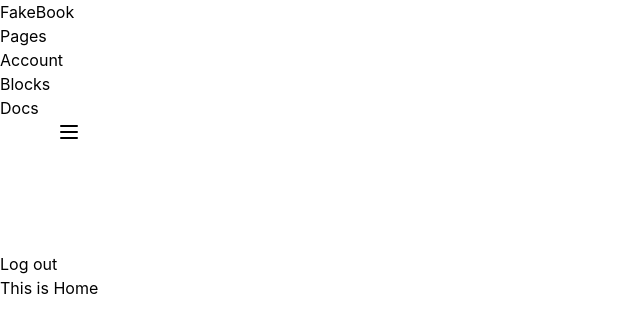
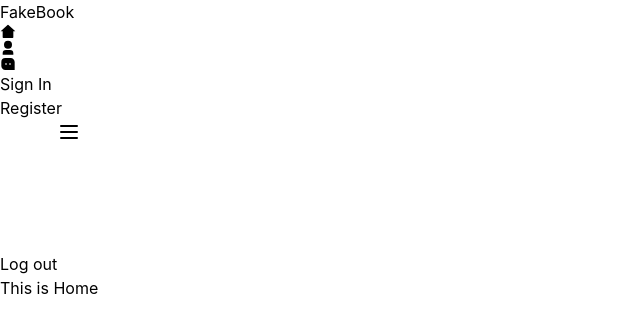
Before and after one commit to tahdiislam/fakebook, a React (Vite) app: page / in a window 1280 px wide. Shown: the top 332 px of the page, without its empty margins (0-640 px from the left). Built offline with nearby package versions, Linux system fonts and the light colour scheme; what @material-tailwind/react would draw is missing.

Commit message:
customize navbar

```diff
--- a/src/Shared/Header.jsx
+++ b/src/Shared/Header.jsx
@@ -7,6 +7,7 @@ import {
     IconButton,
 } from "@material-tailwind/react";
 import { Link } from "react-router-dom";
+import { RiHome2Fill, RiMessage3Fill, RiUser3Fill } from "react-icons/ri";
 
 function Header() {
     const [openNav, setOpenNav] = useState(false);
@@ -26,8 +27,8 @@ function Header() {
                 color="blue-gray"
                 className="p-1 font-normal"
             >
-                <Link to="/" className="flex items-center">
-                    Pages
+                <Link to="/" className="flex items-center text-2xl hover:text-blue-500">
+                    <RiHome2Fill/>
                 </Link>
             </Typography>
             <Typography
@@ -36,8 +37,8 @@ function Header() {
                 color="blue-gray"
                 className="p-1 font-normal"
             >
-                <Link to="/" className="flex items-center">
-                    Account
+                <Link to="/" className="flex items-center text-2xl hover:text-blue-500">
+                    <RiUser3Fill/>
                 </Link>
             </Typography>
             <Typography
@@ -46,8 +47,8 @@ function Header() {
                 color="blue-gray"
                 className="p-1 font-normal"
             >
-                <Link to="/" className="flex items-center">
-                    Blocks
+                <Link to="/" className="flex items-center text-2xl hover:text-blue-500">
+                    <RiMessage3Fill/>
                 </Link>
             </Typography>
             <Typography
@@ -56,8 +57,18 @@ function Header() {
                 color="blue-gray"
                 className="p-1 font-normal"
             >
-                <Link to="/" className="flex items-center">
-                    Docs
+                <Link to="/" className="flex items-center text-xl font-semibold hover:text-blue-500">
+                    Sign In
+                </Link>
+            </Typography>
+            <Typography
+                as="li"
+                variant="small"
+                color="blue-gray"
+                className="p-1 font-normal"
+            >
+                <Link to="/" className="flex items-center text-xl font-bold hover:text-blue-500">
+                    Register
                 </Link>
             </Typography>
         </ul>
```
